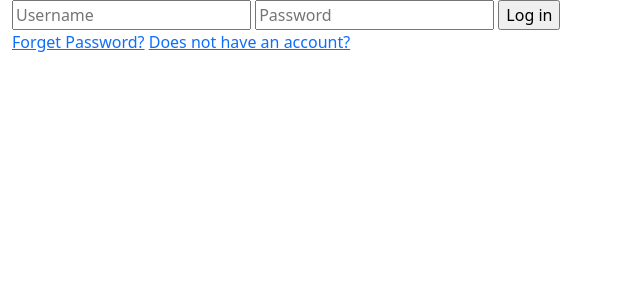
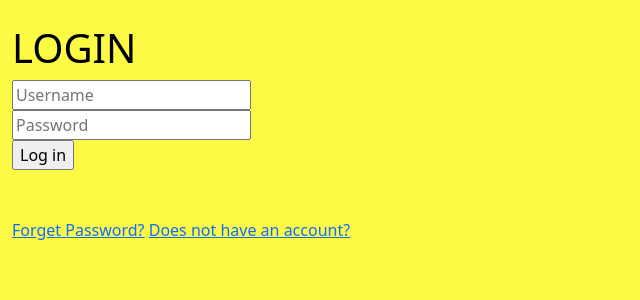
Before and after one commit to shaikhsajid1111/enquit, a Django app: page /account/login in a window 1280 px wide. Shown: the top 300 px of the page, without its empty margins (0-640 px from the left). Run offline with Django 3.2, Linux system fonts and the light colour scheme.

Commit message:
added background colour and login text

```diff
--- a/templates/login.html
+++ b/templates/login.html
@@ -3,17 +3,21 @@
 {% block content %}
 {% load static %}
 
+<link rel="stylesheet" href="../static/stylesheets/login.css">
+
 </head>
-<body>
+<body style="background-color:rgba(253, 250, 68, 0.993);">
   <div class="container-fluid">
   <form method="post">
-    {% csrf_token %}
-    <input type="username" placeholder="Username" name="username" id="username">
-    <input type="password" placeholder="Password" name="password" id="password">
-    <input type="submit" value="Log in">
+    {% csrf_token %}<br>
+    <h1 style="color:black" > LOGIN </h1>
+    <input type="username" placeholder="Username" name="username" id="username"><br>
+    <input type="password" placeholder="Password" name="password" id="password"><br>
+    <input type="submit" value="Log in"><br><br><br>
   </form>
   <a href="/account/password_reset">Forget Password?</a>
-  <a href="/account/signup">Does not have an account?</a>
+  <a href="/account/signup">Does not have an account?</a><br><br>
+
 
   {% for message in messages %}
   <div class="alert alert-{{ message.tags }}">
```
